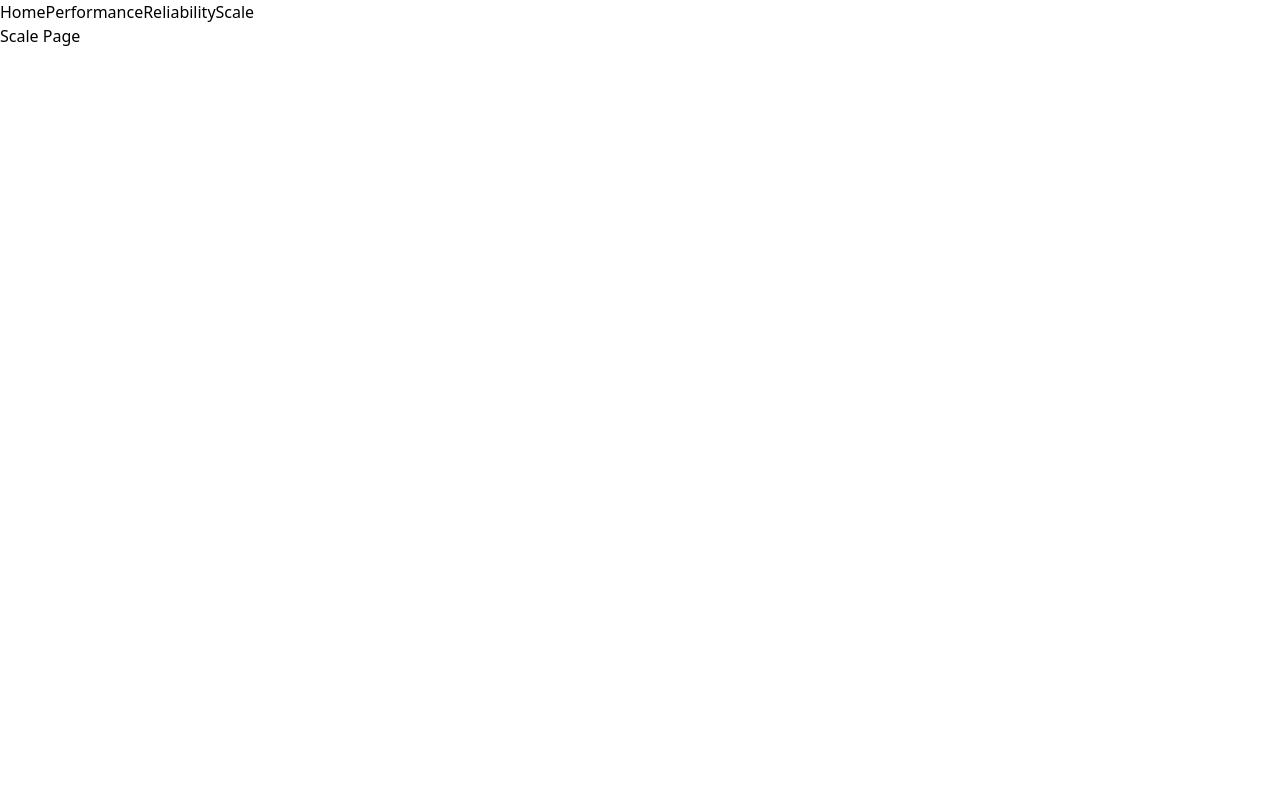
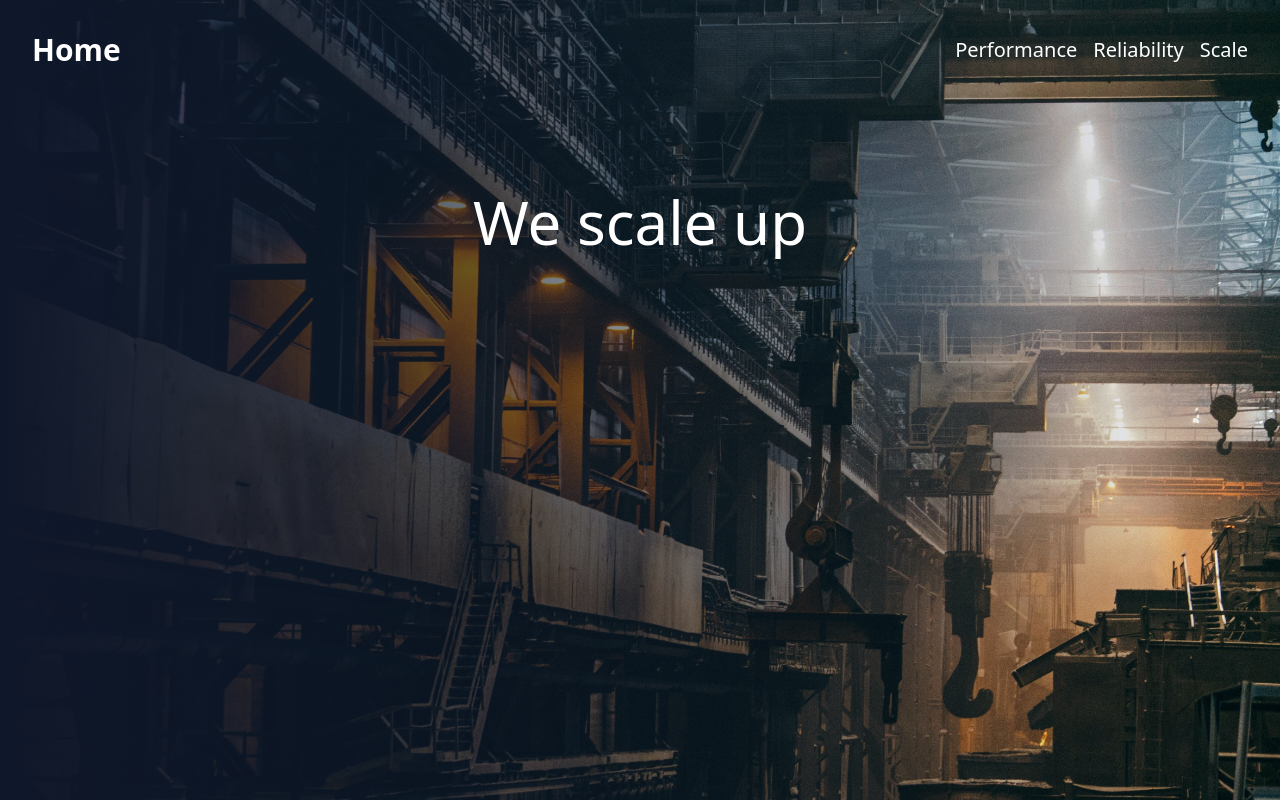
Before and after one commit to MichaelWiss/corp-market, a Next.js app: page /scale in a window 1280 px wide. Built offline with nearby package versions, Linux system fonts and the light colour scheme.

Commit message:
css bg image

```diff
--- a/src/app/performance/page.tsx
+++ b/src/app/performance/page.tsx
@@ -1,5 +1,12 @@
-const PerformancePage = () => {
-    return <div>Performance Page</div>;
-}
+import performanceImg from 'public/performance.jpg';
+import Hero from '@/components/hero';
 
-export default PerformancePage;
+export default function PerformancePage() {
+  return(
+    <Hero
+      imgData={performanceImg}
+      imgAlt="welding"
+      title="We serve High performance applications"
+      />
+  );
+};
--- a/src/app/reliability/page.tsx
+++ b/src/app/reliability/page.tsx
@@ -1,5 +1,12 @@
-const ReliabilityPage = () => {
-    return <div>Reliability Page</div>;
-}
+import reliabilityImg from 'public/reliability.jpg';
+import Hero from '@/components/hero';
 
-export default ReliabilityPage;
+export default function Reliability() {
+  return(
+    <Hero
+      imgData={reliabilityImg}
+      imgAlt="welding"
+      title="We are reliable"
+      />
+  );
+};
--- a/src/app/scale/page.tsx
+++ b/src/app/scale/page.tsx
@@ -1,5 +1,12 @@
-const ScalePage = () => {
-    return <div>Scale Page</div>;
-}
+import scaleImg from 'public/scale.jpg';
+import Hero from '@/components/hero';
 
-export default ScalePage;
+export default function Scale() {
+  return(
+    <Hero
+      imgData={scaleImg}
+      imgAlt="scale"
+      title="We scale up"
+      />
+  );
+};
--- a/src/components/header.tsx
+++ b/src/components/header.tsx
@@ -2,11 +2,17 @@
 
 export default function Header() {
     return (
-        <div>
-          <Link href="/">Home</Link>
-          <Link href="/performance">Performance</Link>
-          <Link href="/reliability">Reliability</Link>
-          <Link href="/scale">Scale</Link>
+        <div className="w-full absolute text-white z-10">
+            <nav className="container relative flex flex-wrap items-center justify-between mx-auto p-8">
+            <Link href="/" className="font-bold text-3xl">Home</Link>
+            <div className="space-x-4 text-xl">
+                <Link href="/performance">Performance</Link>
+                <Link href="/reliability">Reliability</Link>
+                <Link href="/scale">Scale</Link>
+            </div>
+
+            </nav>
+
        </div>
     )
 
--- a/src/components/hero.tsx
+++ b/src/components/hero.tsx
@@ -17,8 +17,9 @@
                     fill
                     style={{ objectFit:'cover' }}
                 />
+                <div className="absolute inset-0 bg-gradient-to-r from-slate-900"/>
             </div>
-            <div className="pt-48 flex-justify-center items-center">
+            <div className="pt-48 flex justify-center items-center">
                 <h1 className="text-white text-6xl">
                     {props.title}
                 </h1>
```
Also changed, not shown: src/app/page.tsx (+5 -2 lines).
